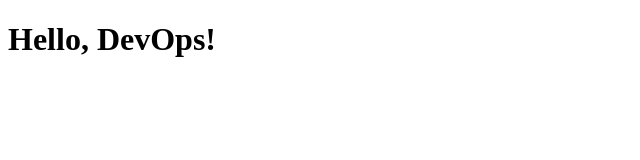
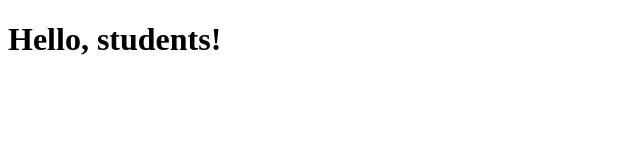
Before and after one commit to deepakbatra5/Deepak-, a plain HTML site: page index.html in a window 1280 px wide. Shown: the full height of the page, 0-640 px from the left. Drawn offline with Linux system fonts and the light colour scheme.

Commit message:
Update index.html

```diff
--- a/index.html
+++ b/index.html
@@ -2,10 +2,10 @@
 <html>
 <head>
     <!-- Meta-information about the document -->
-    <title>Hello, DevOps</title>
+    <title>Hello, guys</title>
 </head>
 <body>
     <!-- Main content for the webpage -->
-    <h1>Hello, DevOps!</h1>
+    <h1>Hello, students!</h1>
 </body>
 </html>
```
